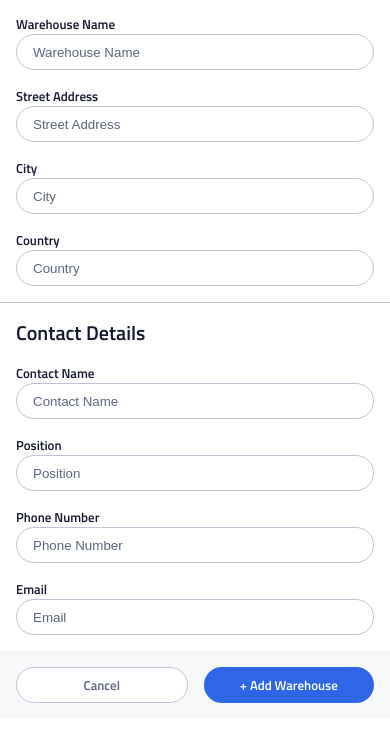
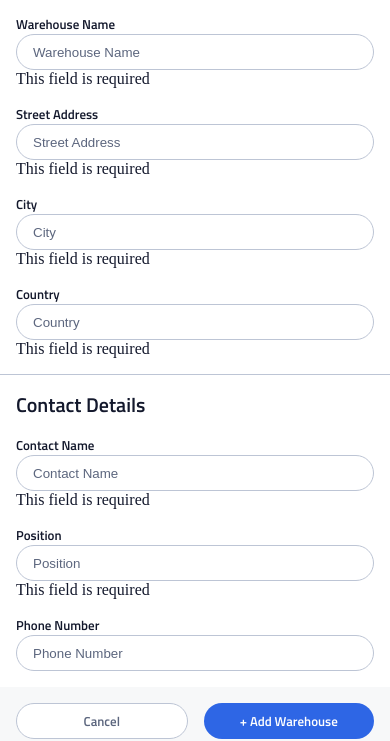
Before and after one commit to eosook/honey-bee-instock, a React (Vite) app: page /warehouse/1 in a window 390 px wide. Shown: the part 369-1110 px from the top of the page. Before the commit the page ends 1088 px from the top, so only its background shows below. Built offline with nearby package versions, Linux system fonts and the light colour scheme.

Commit message:
fix phone input validation

```diff
--- a/src/components/AddWarehouse/AddWarehouse.jsx
+++ b/src/components/AddWarehouse/AddWarehouse.jsx
@@ -24,20 +24,26 @@ function AddWarehouse() {
     });
   };
 
-  const isEmailValid = () => {
-    if (!values.email.includes("@") || !values.email.includes(".com")) {
+  const isPhoneValid = () => {
+    if (
+      values.phone &&
+      !values.phone.match(/^(\+\d{1,2}\s)?\(?\d{3}\)?[\s.-]?\d{3}[\s.-]?\d{4}$/)
+    ) {
       return false;
     }
     return true;
   };
-
-  const isPhoneValid = () => {
-    const phonenum = /^\(?([0-9]{3})\)?[-. ]?([0-9]{3})[-. ]?([0-9]{4})$/;
-    if (values.phone.match(phonenum)) {
-      return true;
-    }
-    return false;
-  };
+  //   const handleChangeEmail = (event) => {
+  //     setEmail(event.target.value);
+  //     console.log(email);
+  //     //TO DO: optimize regex email validation statement
+  //     // const emailAddress = /^[a-z0-9.]{1,64}@[a-z.]{1,64}$/i;
+  //     if (email.length > 1 && !email.match(emailAddress)) {
+  //       setIsEmailValid(false);
+  //       console.log("invalid email");
+  //     }
+  //     return true;
+  //   };
 
   const isFormValid = () => {
     if (
@@ -52,21 +58,22 @@ function AddWarehouse() {
     ) {
       return false;
     }
-    if (!isEmailValid() || !isPhoneValid()) {
+    if (!isPhoneValid()) {
       return false;
     }
+
     return true;
   };
 
   const handleFormSubmit = (event) => {
     event.preventDefault();
     if (isFormValid()) {
-      console.log("valid form submission");
+      console.log("warehouse added");
     } else {
-      console.log("that's invalid");
+      console.log("unable to add warehouse");
     }
   };
-
+  console.log(isPhoneValid());
   return (
     <section className="add-warehouse">
       <div className="add-warehouse__heading">
@@ -86,42 +93,50 @@ function AddWarehouse() {
             <FormInput
               htmlFor="warehouse-name"
               label="Warehouse Name"
+              inputClass="form__input"
               id="warehouse-name"
               name="warehouse"
               type="text"
               placeholder="Warehouse Name"
               onChange={handleChangeInput}
               value={values.warehouse}
+              errorMessage="This field is required"
             />
             <FormInput
               htmlFor="address"
               label="Street Address"
+              inputClass="form__input"
               id="address"
               name="address"
               type="text"
               placeholder="Street Address"
               onChange={handleChangeInput}
               value={values.address}
+              errorMessage="This field is required"
             />
             <FormInput
               htmlFor="city"
               label="City"
+              inputClass="form__input"
               id="city"
               name="city"
               type="text"
               placeholder="City"
               onChange={handleChangeInput}
               value={values.city}
+              errorMessage="This field is required"
             />
             <FormInput
               htmlFor="country"
               label="Country"
+              inputClass="form__input"
               id="country"
               name="country"
               type="text"
               placeholder="Country"
               onChange={handleChangeInput}
               value={values.country}
+              errorMessage="This field is required"
             />
           </div>
           <div className="form__contact">
@@ -129,43 +144,58 @@ function AddWarehouse() {
             <FormInput
               htmlFor="contact-name"
               label="Contact Name"
+              inputClass="form__input"
               id="contact-name"
               name="contact"
               type="text"
               placeholder="Contact Name"
               onChange={handleChangeInput}
               value={values.contact}
+              errorMessage="This field is required"
             />
             <FormInput
               htmlFor="position"
               label="Position"
+              inputClass="form__input"
               id="position"
               name="position"
               type="text"
               placeholder="Position"
               onChange={handleChangeInput}
               value={values.position}
+              errorMessage="This field is required"
             />
             <FormInput
               htmlFor="phone"
               label="Phone Number"
+              inputClass={`form__input ${
+                isPhoneValid() ? "" : "form__input--invalid"
+              }`}
               id="phone"
               name="phone"
               type="text"
               placeholder="Phone Number"
               onChange={handleChangeInput}
               value={values.phone}
+              errorClass={`form__error ${
+                isPhoneValid() ? "" : "form__error--show"
+              }`}
+              errorMessage="Please enter a valid phone number"
             />
-            <FormInput
+            {/* <FormInput
               htmlFor="email"
               label="Email"
+              //   inputClass={`form__input ${
+              //     isEmailValid ? false : "form__input--invalid"
+              //   }`}
               id="email"
               name="email"
               type="text"
               placeholder="Email"
-              onChange={handleChangeInput}
-              value={values.email}
-            />
+              //   onChange={handleChangeEmail}
+              value={email}
+              errorMessage="Please enter a valid email address"
+            /> */}
           </div>
         </div>
         <div className="form__buttons">
--- a/src/components/FormInput/FormInput.jsx
+++ b/src/components/FormInput/FormInput.jsx
@@ -1,13 +1,26 @@
 import "./FormInput.scss";
 
-function FormInput({ htmlFor, label, id, name, placeholder, onChange, value }) {
+function FormInput(props) {
+  const {
+    htmlFor,
+    label,
+    inputClass,
+    id,
+    name,
+    placeholder,
+    onChange,
+    value,
+    errorClass,
+    errorMessage,
+  } = props;
+
   return (
     <div className="form__field">
       <label className="form__label" htmlFor={htmlFor}>
         {label}
       </label>
       <input
-        className="form__input"
+        className={inputClass}
         id={id}
         name={name}
         type="text"
@@ -15,6 +28,7 @@ function FormInput({ htmlFor, label, id, name, placeholder, onChange, value }) {
         onChange={onChange}
         value={value}
       />
+      <span className={errorClass}>{errorMessage}</span>
     </div>
   );
 }
--- a/src/components/FormInput/FormInput.scss
+++ b/src/components/FormInput/FormInput.scss
@@ -31,7 +31,7 @@
       border: 1px solid $instock-indigo;
     }
 
-    &:invalid {
+    &--invalid {
       border: 1px solid $red;
     }
 
@@ -39,4 +39,17 @@
       @include large-buttons-form-fields;
     }
   }
+
+  &__error {
+    @include mobile-body-small;
+    color: $red;
+
+    // &--hidden {
+    display: none;
+    // }
+
+    &--show {
+      display: initial;
+    }
+  }
 }
```
